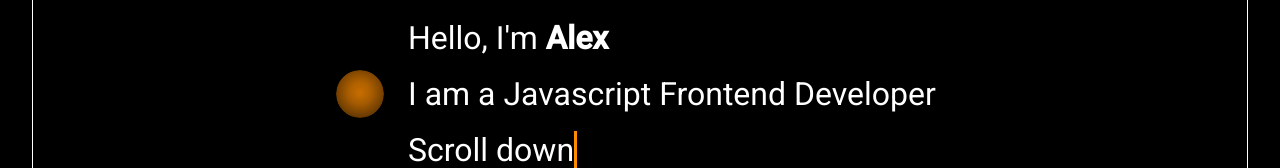
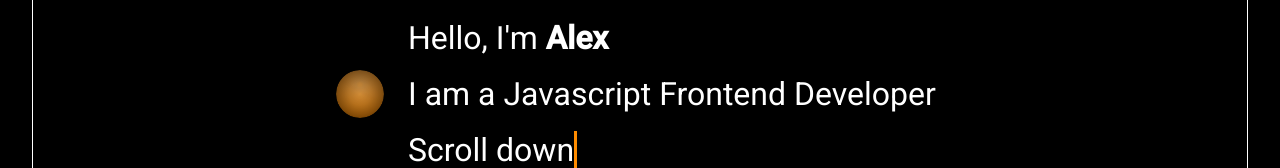
Before and after one commit to asmyshlyaev177/developer, a React (Vite) app: page / in a window 1280 px wide. Shown: the part 438-606 px from the top of the page. Built offline with nearby package versions, Linux system fonts and the light colour scheme.

Commit message:
Better styles for dot

```diff
--- a/src/components/Dot/Dot.module.scss
+++ b/src/components/Dot/Dot.module.scss
@@ -2,12 +2,36 @@
   aspect-ratio: 1;
   height: 3rem;
   width: 3rem;
-  background-color: var(--color-brand);
+  margin: 0;
+  // background-color: var(--color-brand);
   border-radius: 50%;
   display: inline-block;
   transition: all 0.3s;
   align-self: center;
-  background-image: linear-gradient(180deg, var(--color-brand) 8%, rgb(206, 115, 4) 100%);
+  background: radial-gradient(
+    circle at 50% 30%,
+    #ffa93f,
+    #f1a344 10%,
+    var(--color-brand) 80%,
+    #c76e02 100%
+  );
+
+  &:before {
+    content: '';
+    position: absolute;
+    top: 1%;
+    left: 5%;
+    width: 90%;
+    height: 90%;
+    border-radius: 50%;
+    background: radial-gradient(
+      circle at 50% 0px,
+      #ffffff1f,
+      rgba(255, 255, 255, 0) 58%
+    );
+    filter: blur(5px);
+    z-index: 2;
+  }
 }
 
 .pulse {
```
